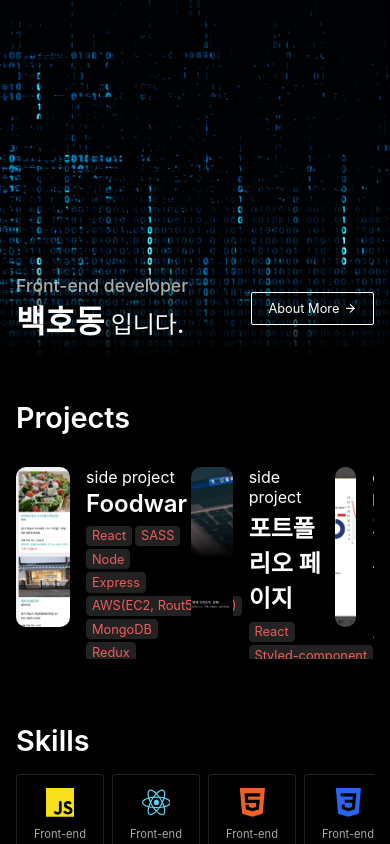
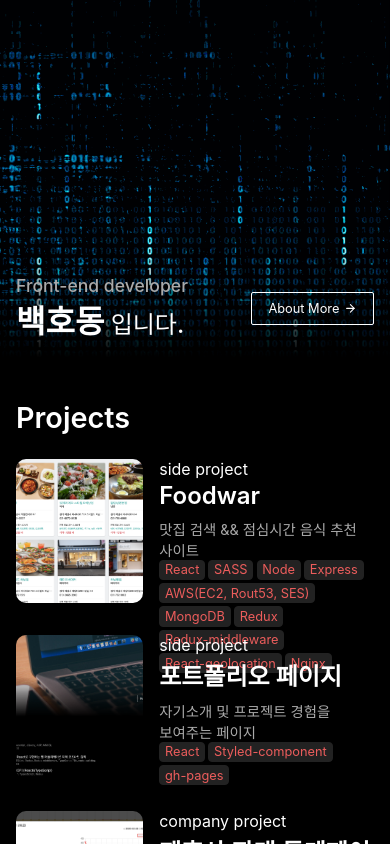
Before and after one commit to ghehd231/portfolio, a React (Create React App) app in the folder client/: page / in a window 390 px wide. Shown: the top 844 px of the page. Built offline with nearby package versions, Linux system fonts and the light colour scheme.

Commit message:
project 리스트 형식 변경

```diff
--- a/client/src/components/common/List.js
+++ /dev/null
@@ -1,42 +0,0 @@
-import React, { useRef } from 'react';
-import styled, { css } from 'styled-components';
-const List = ({ vertical, content, component: Component }) => {
-  const onWheel = e => {
-    const container = scrollRef.current;
-    const containerScrollPosition = scrollRef.current.scrollLeft;
-    container.scrollTo({
-      top: 0,
-      left: containerScrollPosition + e.deltaY,
-    });
-  };
-
-  const scrollRef = useRef(null);
-  return (
-    <SkillListBlock onWheel={onWheel} ref={scrollRef} vertical={vertical}>
-      {content && content.map(item => <Component key={item.id} item={item} />)}
-    </SkillListBlock>
-  );
-};
-
-const SkillListBlock = styled.div`
-  display: flex;
-  ${props =>
-    props.vertical &&
-    css`
-      flex-direction: column;
-    `} overflow-x: auto;
-  padding-bottom: 1rem;
-  &::-webkit-scrollbar {
-    /* visibility: hidden; */
-    width: 4px;
-    height: 4px;
-    border-radius: 6px;
-    background: rgba(255, 255, 255, 0.1);
-  }
-  &::-webkit-scrollbar-thumb {
-    background-color: rgba(255, 255, 255, 0.1);
-    border-radius: 6px;
-  }
-`;
-
-export default List;
--- a/client/src/components/common/ListScroll.js
+++ b/client/src/components/common/ListScroll.js
@@ -75,7 +75,7 @@ const MoveButton = styled.button`
 
 const SkillListBlock = styled.div`
   display: flex;
-  justify-content: space-between;
+  justify-content: flex-start;
   flex-wrap: wrap;
   ${props =>
     props.vertical &&
--- a/client/src/components/common/Section.js
+++ b/client/src/components/common/Section.js
@@ -1,11 +1,9 @@
 import React from 'react';
 import styled, { css } from 'styled-components';
 import palette from '../../lib/styles/palette';
-import Button from './Button';
-import List from './List';
 import ListScroll from './ListScroll';
 
-const Section = ({ title, scroll, sub, vertical, component: Component, content }) => {
+const Section = ({ title, sub, scroll, vertical, component: Component, content }) => {
   return (
     <SectionWrap>
       <SectionBlock sub={sub}>
@@ -14,14 +12,7 @@ const Section = ({ title, scroll, sub, vertical, component: Component, content }
             {title}
           </Title>
         </SectionTitleBox>
-        {scroll
-          ? <ListScroll
-              content={content}
-              scroll={scroll}
-              component={Component}
-              vertical={vertical}
-            />
-          : <List content={content} component={Component} vertical={vertical} />}
+        <ListScroll scroll={scroll} content={content} component={Component} vertical={vertical} />
       </SectionBlock>
     </SectionWrap>
   );
@@ -32,7 +23,8 @@ const SectionWrap = styled.section`
   background: ${palette.black};
   z-index: 100;
 `;
-const SectionBlock = styled.section`
+
+const SectionBlock = styled.div`
   position: relative;
   padding: 3rem 1rem;
   max-width: 70rem;
@@ -44,8 +36,7 @@ const SectionBlock = styled.section`
     props.sub &&
     css`
       padding: 2rem 1rem;
-    `};
-  @media only screen and (max-width: 480px) {
+    `} @media only screen and (max-width: 480px) {
     padding: 2rem 1rem;
   }
 `;
@@ -59,9 +50,8 @@ const SectionTitleBox = styled.div`
     props.sub &&
     css`
       margin-bottom: 0.5rem;
-    `};
-  @media only screen and (max-width: 480px) {
-    margin-bottom: 1rem;
+    `} @media only screen and (max-width: 480px) {
+    margin-bottom: 0.5rem;
   }
 `;
 
@@ -74,8 +64,7 @@ const Title = styled.div`
     props.sub &&
     css`
       font-size: 1.8rem;
-    `};
-  @media only screen and (max-width: 480px) {
+    `} @media only screen and (max-width: 480px) {
     font-size: 1.8rem;
     margin-bottom: 0;
   }
--- a/client/src/components/detail/Summary.js
+++ b/client/src/components/detail/Summary.js
@@ -17,7 +17,7 @@ const Summary = ({ project }) => {
     <SummaryContainer>
       <DetailWrap direction="row">
         <ImgBox>
-          <img src={`../images/project/thumb/${project.thumbnail}.png`} />
+          <img src={`${project.thumbnail}`} />
         </ImgBox>
         <DescBox>
           <Title>
@@ -80,7 +80,7 @@ const Summary = ({ project }) => {
 
 const SummaryContainer = styled.section`
   width: 100%;
-  height: 25%;
+  height: 23%;
   display: flex;
   border-bottom: 1px solid ${palette.gray};
   color: ${palette.white};
--- a/client/src/components/home/project/Project.js
+++ b/client/src/components/home/project/Project.js
@@ -18,13 +18,12 @@ const Project = ({ item }) => {
           {item.title}
         </Title>
         <SubText>
-          <StackContainer>
-            {item.stack.map((stack, index) => <StackItem key={index} stack={stack} />)}
-          </StackContainer>
-        </SubText>
-        <SubText>
           {item.summary}
         </SubText>
+
+        <StackContainer>
+          {item.stack.map((stack, index) => <StackItem key={index} stack={stack} />)}
+        </StackContainer>
       </MetaBox>
     </ProjectItem>
   );
@@ -34,30 +33,28 @@ const ProjectItem = styled(Link)`
   display: flex;
   flex-direction: column;
   align-items: flex-start;
-  width: 24%;
+  width: calc(100% / 4);
   color: ${palette.white};
   cursor: pointer;
   padding: 1rem;
-  & + & {
-    margin-left: 0.5rem;
-    @media only screen and (max-width: 600px) {
-      margin-left: 0;
-    }
-  }
+
   @media only screen and (max-width: 1200px) {
-    width: 32%;
+    /* width: 32%; */
+    width: calc(100% / 3);
   }
   @media only screen and (max-width: 850px) {
-    width: 48%;
+    /* width: 48%; */
+    width: calc(100% / 2);
   }
   @media only screen and (max-width: 600px) {
     width: 100%;
     flex-direction: row;
     padding: 1rem 0;
-    height: 12rem;
+    height: 11rem;
     margin-left: 0;
+
   }
-  }
+
 
 `;
 
@@ -67,13 +64,13 @@ const ImageBox = styled.div`
   height: 10rem;
   border-radius: 10px;
   overflow: hidden;
-  & > img {
+  /* & > img {
     width: 100%;
     height: 100%;
     min-width: 210px;
     min-height: 140px;
-  }
-  background: ${props => `url("../images/project/thumb/${props.img}.png")`};
+  } */
+  background: ${props => `url("${props.img}")`};
   background-size: cover;
   background-position: top;
   background-repeat: no-repeat;
@@ -120,7 +117,6 @@ const SubText = styled.span`
 const StackContainer = styled.div`
   display: flex;
   flex-wrap: wrap;
-  white-space: nowrap;
 `;
 
 export default Project;
--- a/client/src/components/home/project/ProjectSection.js
+++ b/client/src/components/home/project/ProjectSection.js
@@ -5,7 +5,7 @@ import Project from './Project';
 
 const ProjectSection = () => {
   const state = useProjectState();
-  return <Section title="Projects" scroll component={Project} content={state} />;
+  return <Section title="Projects" component={Project} content={state} />;
 };
 
 export default ProjectSection;
--- a/client/src/contexts/projects.js
+++ b/client/src/contexts/projects.js
@@ -20,7 +20,7 @@ const inintialProjects = [
     ],
     summary: '맛집 검색 && 점심시간 음식 추천 사이트',
     desc: '점심시간의 음식 선택의 고민을 줄여주기 위해 현제 위치를 기반하여 맛집을 검색해 추천해주는 사이트',
-    thumbnail: 'foodwar-thumb',
+    thumbnail: '../images/project/thumb/foodwar-thumb.png',
     image: ['foodwar01', 'foodwar02', 'foodwar03', 'foodwar04', 'foodwar05', 'foodwar06'],
     demo: 'https://foodwar.kro.kr',
     github: 'https://github.com/food-war/foodwar',
@@ -34,7 +34,7 @@ const inintialProjects = [
     stack: ['React', 'Styled-component', 'gh-pages'],
     summary: '자기소개 및 프로젝트 경험을 보여주는 페이지',
     desc: '자기소개 및 프로젝트 경험을 보여주는 페이지',
-    thumbnail: 'portfolio',
+    thumbnail: '../images/project/thumb/portfolio.png',
     image: ['portfolio01', 'portfolio02', 'portfolio03', 'portfolio04', 'portfolio05'],
     demo: '/',
     github: 'https://github.com/ghehd231/portfolio',
@@ -47,7 +47,7 @@ const inintialProjects = [
     stack: ['HTML', 'CSS', 'Javascript', 'Asp', 'Mssql', 'Chart.js'],
     summary: '제휴사의 판매 현황을 기간,시간별 그래프로 볼 수 있는 페이지',
     desc: '제휴사의 판매 현황을 기간, 시간별 그래프로 회사의 전광판을 통해 볼 수 있는 페이지',
-    thumbnail: 'franken-alience',
+    thumbnail: '../images/project/thumb/franken-alience.png',
     image: ['alience01', 'alience02', 'alience03', 'alience04'],
     demo:
       'http://admin.frankenmono.com/hd_test/alliance_styleShare.asp?start_year=2020&start_month=2',
```
